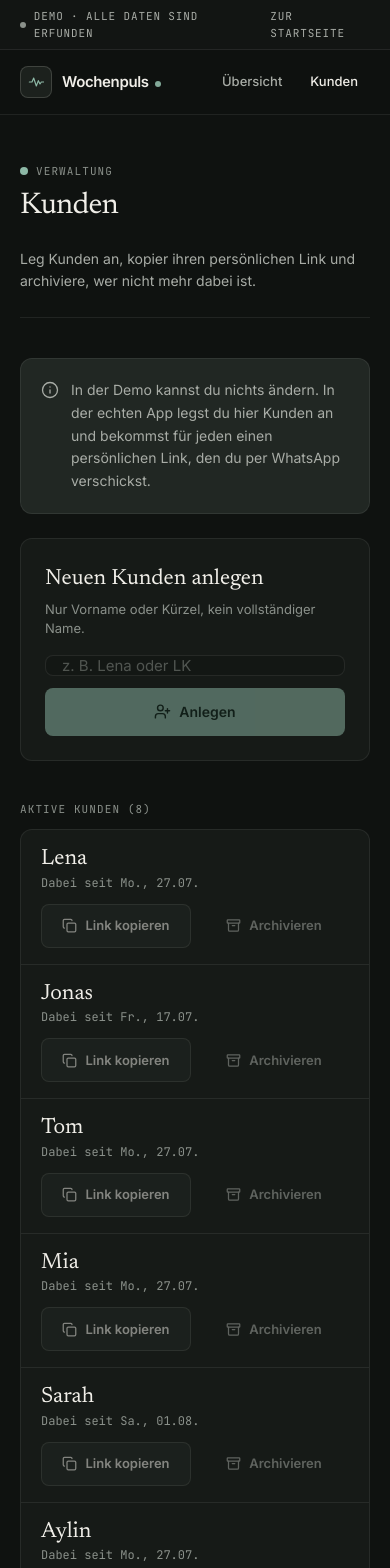
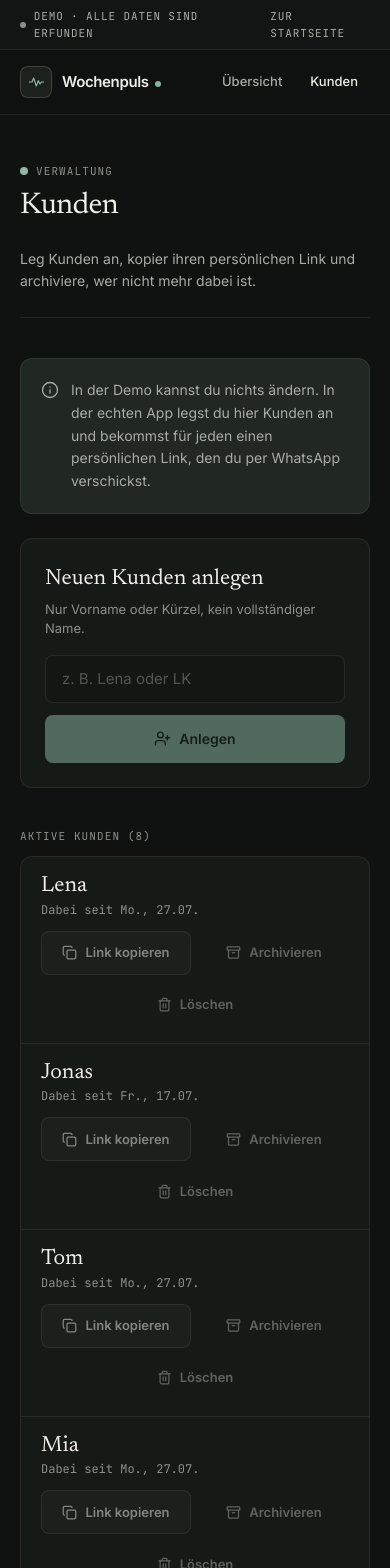
Before and after one commit to fxd-gif/wochenpuls, a Next.js app: page /demo/kunden in a window 390 px wide. Shown: the top 1568 px of the page. Built offline with nearby package versions, Linux system fonts and the light colour scheme.

Commit message:
Detailseite pro Kunde und Kunden löschen im Coach-Bereich
Klick auf eine Kundenkarte öffnet jetzt Verlauf und letzten Check-in. In der Kundenliste lässt sich ein Kunde mit Rückfrage löschen, samt aller Check-ins. Dazu größere Tipp-Flächen und ein Namensfeld, das am Handy die volle Höhe hat.

```diff
--- /dev/null
+++ b/src/app/coach/kunde/[id]/page.tsx
@@ -0,0 +1,14 @@
+import { notFound } from "next/navigation";
+import { KundenDetail } from "@/components/coach/KundenDetail";
+import { anmeldungPruefen } from "@/lib/server/anmeldung";
+import { checkinsVon, kundeMitId } from "@/lib/server/datenbank";
+import { berlinDatum } from "@/lib/woche";
+
+export default async function CoachKundeSeite({ params }: PageProps<"/coach/kunde/[id]">) {
+  await anmeldungPruefen();
+  const { id } = await params;
+  const kunde = await kundeMitId(id);
+  if (!kunde) notFound();
+  const checkins = await checkinsVon([id]);
+  return <KundenDetail kunde={kunde} checkins={checkins} heute={berlinDatum()} basis="/coach" />;
+}
--- a/src/app/coach/kunden/page.tsx
+++ b/src/app/coach/kunden/page.tsx
@@ -2,7 +2,7 @@ import { headers } from "next/headers";
 import { KundenVerwaltung } from "@/components/coach/KundenVerwaltung";
 import { anmeldungPruefen } from "@/lib/server/anmeldung";
 import { alleKunden, alleTokens } from "@/lib/server/datenbank";
-import { kundeAnlegen, kundeArchivieren } from "../aktionen";
+import { kundeAnlegen, kundeArchivieren, kundeLoeschen } from "../aktionen";
 
 export default async function CoachKundenSeite() {
   await anmeldungPruefen();
@@ -18,7 +18,7 @@ export default async function CoachKundenSeite() {
     <KundenVerwaltung
       kunden={kunden}
       links={links}
-      aktionen={{ anlegen: kundeAnlegen, archivieren: kundeArchivieren }}
+      aktionen={{ anlegen: kundeAnlegen, archivieren: kundeArchivieren, loeschen: kundeLoeschen }}
     />
   );
 }
--- a/src/components/coach/KundenDetail.tsx
+++ b/src/components/coach/KundenDetail.tsx
@@ -32,13 +32,13 @@ export function KundenDetail({
     <div className="mx-auto max-w-5xl px-5 py-10 lg:px-8 lg:py-14">
       <Link
         href={basis}
-        className="inline-flex items-center gap-1.5 text-[13px] font-medium text-text-zwei transition-colors hover:text-text"
+        className="inline-flex min-h-11 items-center gap-1.5 text-[13px] font-medium text-text-zwei transition-colors hover:text-text"
       >
         <ArrowLeft size={15} strokeWidth={2} aria-hidden="true" />
         Alle Kunden
       </Link>
 
-      <div className="mt-6 flex flex-wrap items-end justify-between gap-4 border-b border-linie pb-6">
+      <div className="mt-3 flex flex-wrap items-end justify-between gap-4 border-b border-linie pb-6">
         <div>
           <Kicker>Dabei seit {datumKurz(kunde.angelegtAm)}</Kicker>
           <h1 className="mt-2 font-serif text-5xl font-normal tracking-tight">{kunde.name}</h1>
--- a/src/components/coach/KundenVerwaltung.tsx
+++ b/src/components/coach/KundenVerwaltung.tsx
@@ -1,7 +1,7 @@
 "use client";
 
-import { Archive, ArchiveRestore, Check, Copy, Info, UserPlus } from "lucide-react";
-import { useActionState, useState } from "react";
+import { Archive, ArchiveRestore, Check, Copy, Info, Trash2, UserPlus } from "lucide-react";
+import { useActionState, useEffect, useRef, useState } from "react";
 import { Abschnittskopf } from "@/components/ui/Abschnittskopf";
 import { Button } from "@/components/ui/Button";
 import { eingabeKlassen, mikroKlassen, panelKlassen } from "@/components/ui/stil";
@@ -12,6 +12,7 @@ export type VerwaltungsAktionen = {
   // gibt eine Fehlermeldung zurück, oder null bei Erfolg
   anlegen: (vorher: string | null, daten: FormData) => Promise<string | null>;
   archivieren: (daten: FormData) => Promise<void>;
+  loeschen: (daten: FormData) => Promise<void>;
 };
 
 async function inDerDemo() {
@@ -69,7 +70,7 @@ export function KundenVerwaltung({
               autoComplete="off"
               placeholder="z. B. Lena oder LK"
               aria-describedby={fehler ? "anlegen-fehler" : undefined}
-              className={`${eingabeKlassen} h-12 flex-1`}
+              className={`${eingabeKlassen} h-12 sm:flex-1`}
             />
             <Button type="submit">
               <UserPlus size={17} strokeWidth={2} aria-hidden="true" />
@@ -93,18 +94,7 @@ export function KundenVerwaltung({
         ) : (
           <ul className="mt-3 divide-y divide-linie rounded-panel border border-linie bg-flaeche">
             {aktive.map((kunde) => (
-              <li key={kunde.id} className="flex flex-wrap items-center gap-3 px-5 py-4 sm:px-6">
-                <div className="mr-auto">
-                  <p className="font-serif text-[22px] leading-tight">{kunde.name}</p>
-                  <p className="font-mono text-[12px] text-text-leise">
-                    Dabei seit {datumKurz(kunde.angelegtAm)}
-                  </p>
-                </div>
-                <div className="grid w-full grid-cols-2 gap-2 sm:flex sm:w-auto">
-                  <LinkKopieren link={links[kunde.id]} />
-                  <ArchivKnopf kunde={kunde} aktion={aktionen?.archivieren} />
-                </div>
-              </li>
+              <KundenZeile key={kunde.id} kunde={kunde} aktionen={aktionen} link={links[kunde.id]} />
             ))}
           </ul>
         )}
@@ -118,10 +108,7 @@ export function KundenVerwaltung({
           </p>
           <ul className="mt-3 divide-y divide-linie rounded-panel border border-linie bg-flaeche">
             {archivierte.map((kunde) => (
-              <li key={kunde.id} className="flex flex-wrap items-center gap-3 px-5 py-4 sm:px-6">
-                <p className="mr-auto font-serif text-[22px] leading-tight text-text-leise">{kunde.name}</p>
-                <ArchivKnopf kunde={kunde} aktion={aktionen?.archivieren} />
-              </li>
+              <KundenZeile key={kunde.id} kunde={kunde} aktionen={aktionen} archiviert />
             ))}
           </ul>
         </section>
@@ -173,3 +160,95 @@ function ArchivKnopf({ kunde, aktion }: { kunde: Kunde; aktion?: (daten: FormDat
     </form>
   );
 }
+
+// Eine Kundenzeile: Name, Buttons, und bei Bedarf die Löschen-Rückfrage als eigene volle Zeile darunter
+// (kein Browser-Dialog): erst "Löschen" antippen, dann "Endgültig löschen" oder "Abbrechen".
+function KundenZeile({
+  kunde,
+  aktionen,
+  link,
+  archiviert,
+}: {
+  kunde: Kunde;
+  aktionen?: VerwaltungsAktionen;
+  link?: string;
+  archiviert?: boolean;
+}) {
+  const [bestaetigen, setBestaetigen] = useState(false);
+  // Fokus nur nach einem Klick verschieben, nicht beim Laden der Seite
+  const fokusNoetig = useRef(false);
+  const loeschenRef = useRef<HTMLButtonElement>(null);
+  const abbrechenRef = useRef<HTMLButtonElement>(null);
+
+  useEffect(() => {
+    if (!fokusNoetig.current) return;
+    fokusNoetig.current = false;
+    if (bestaetigen) abbrechenRef.current?.focus();
+    else loeschenRef.current?.focus();
+  }, [bestaetigen]);
+
+  function rueckfrageZeigen(zeigen: boolean) {
+    fokusNoetig.current = true;
+    setBestaetigen(zeigen);
+  }
+
+  return (
+    <li className="flex flex-col gap-3 px-5 py-4 sm:px-6">
+      <div className="flex flex-wrap items-center gap-3">
+        <div className="mr-auto">
+          <p className={`font-serif text-[22px] leading-tight ${archiviert ? "text-text-leise" : ""}`}>
+            {kunde.name}
+          </p>
+          {!archiviert && (
+            <p className="font-mono text-[12px] text-text-leise">Dabei seit {datumKurz(kunde.angelegtAm)}</p>
+          )}
+        </div>
+        <div className="grid w-full grid-cols-2 gap-2 sm:flex sm:w-auto">
+          {!archiviert && <LinkKopieren link={link} />}
+          <ArchivKnopf kunde={kunde} aktion={aktionen?.archivieren} />
+          <Button
+            type="button"
+            variante="ghost"
+            groesse="klein"
+            disabled={!aktionen?.loeschen || bestaetigen}
+            className={archiviert ? "w-full" : "col-span-2 w-full"}
+            ref={loeschenRef}
+            onClick={() => rueckfrageZeigen(true)}
+          >
+            <Trash2 size={15} strokeWidth={2} aria-hidden="true" />
+            Löschen
+            <span className="sr-only"> {kunde.name}</span>
+          </Button>
+        </div>
+      </div>
+
+      {bestaetigen && (
+        <div
+          role="alert"
+          className="flex flex-wrap items-center gap-3 rounded-subtil border border-ampel-rot/30 bg-ampel-rot/10 p-3"
+        >
+          <p className="flex-1 text-[13px] font-medium text-ampel-rot">
+            {kunde.name} endgültig löschen? Alle Check-ins gehen verloren.
+          </p>
+          <div className="flex gap-2">
+            <form action={aktionen?.loeschen}>
+              <input type="hidden" name="id" value={kunde.id} />
+              <Button type="submit" variante="gefahr" groesse="klein">
+                Endgültig löschen
+              </Button>
+            </form>
+            <Button
+              type="button"
+              variante="sekundaer"
+              groesse="klein"
+              ref={abbrechenRef}
+              onClick={() => rueckfrageZeigen(false)}
+            >
+              Abbrechen
+            </Button>
+          </div>
+        </div>
+      )}
+    </li>
+  );
+}
--- a/src/components/coach/Verlauf.tsx
+++ b/src/components/coach/Verlauf.tsx
@@ -42,9 +42,9 @@ export function Verlauf({ checkins, heute }: { checkins: Checkin[]; heute: strin
         ))}
       </div>
 
-      <details className="mt-6 border-t border-linie pt-5">
-        <summary className="cursor-pointer text-[14px] font-medium text-akzent">Als Tabelle anzeigen</summary>
-        <div className="mt-3 overflow-x-auto">
+      <details className="mt-6 border-t border-linie pt-2">
+        <summary className="cursor-pointer py-3 text-[14px] font-medium text-akzent">Als Tabelle anzeigen</summary>
+        <div className="overflow-x-auto">
           <table className="w-full text-left font-mono text-[13px] tabular-nums">
             <thead className="font-sans text-text-leise">
               <tr>
--- a/src/lib/server/datenbank.ts
+++ b/src/lib/server/datenbank.ts
@@ -67,7 +67,12 @@ export async function alleTokens(): Promise<Record<string, string>> {
   return Object.fromEntries(snap.docs.map((d) => [d.id, String(d.data().token)]));
 }
 
+// Kunden-IDs vergibt Firestore beim Anlegen selbst: 20 Buchstaben und Ziffern.
+// Alles andere (z. B. mit "/") würde auf ein anderes Dokument zeigen und wird abgewiesen.
+const ID_FORMAT = /^[A-Za-z0-9]{20}$/;
+
 export async function kundeMitId(id: string): Promise<Kunde | null> {
+  if (!ID_FORMAT.test(id)) return null;
   const d = await kunden().doc(id).get();
   return d.exists ? alsKunde(d.id, d.data()!) : null;
 }
@@ -98,7 +103,14 @@ export async function legeKundeAn(name: string, heute: string): Promise<void> {
 }
 
 export async function setzeArchiviert(id: string, archiviert: boolean): Promise<void> {
+  if (!ID_FORMAT.test(id)) return;
   await kunden().doc(id).update({ archiviert });
+}
+
+// Löscht den Kunden und alle seine Check-ins unwiderruflich (Firestore löscht Unterkollektionen nicht von selbst).
+export async function loescheKunde(id: string): Promise<void> {
+  if (!ID_FORMAT.test(id)) return;
+  await datenbank().recursiveDelete(kunden().doc(id));
 }
 
 // Ein Check-in pro Woche: Ein zweites Absenden in derselben Woche überschreibt den ersten.
```
Also changed, not shown: src/app/coach/aktionen.ts (+9 -1 lines).
